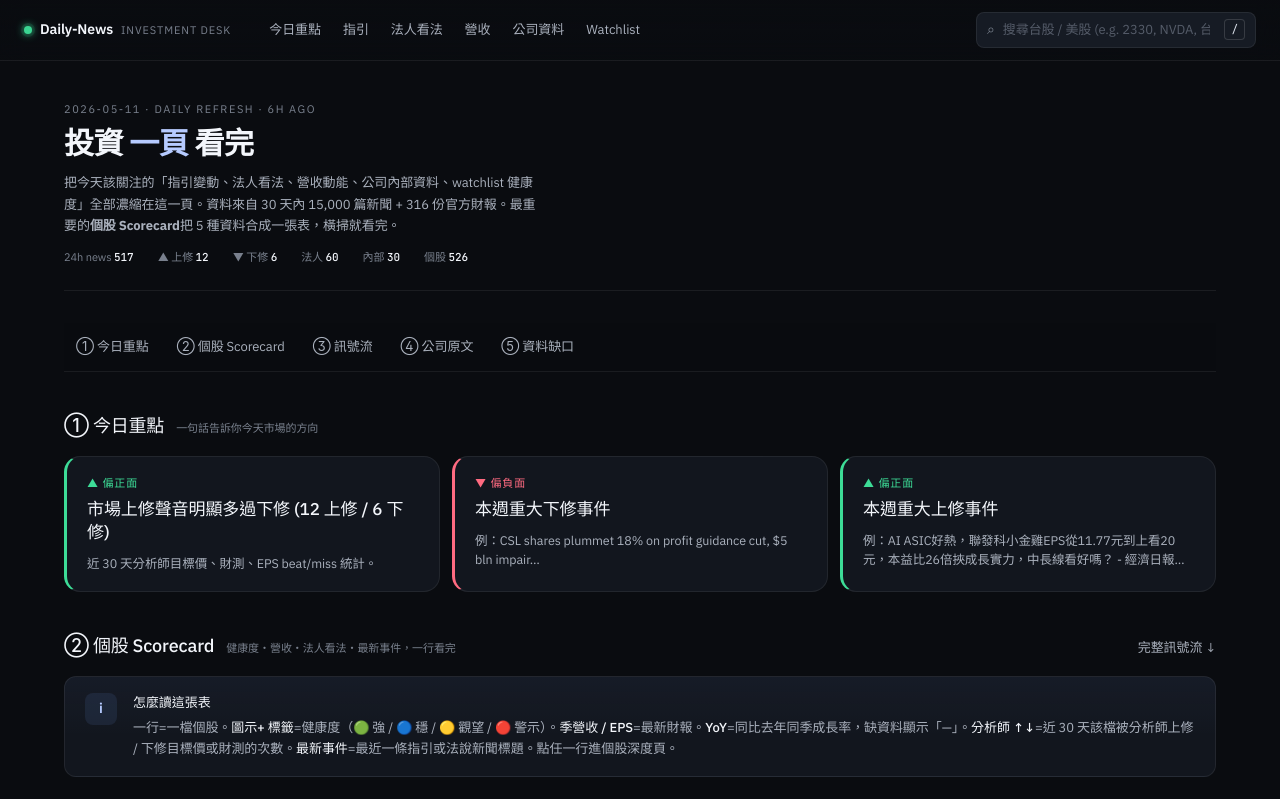
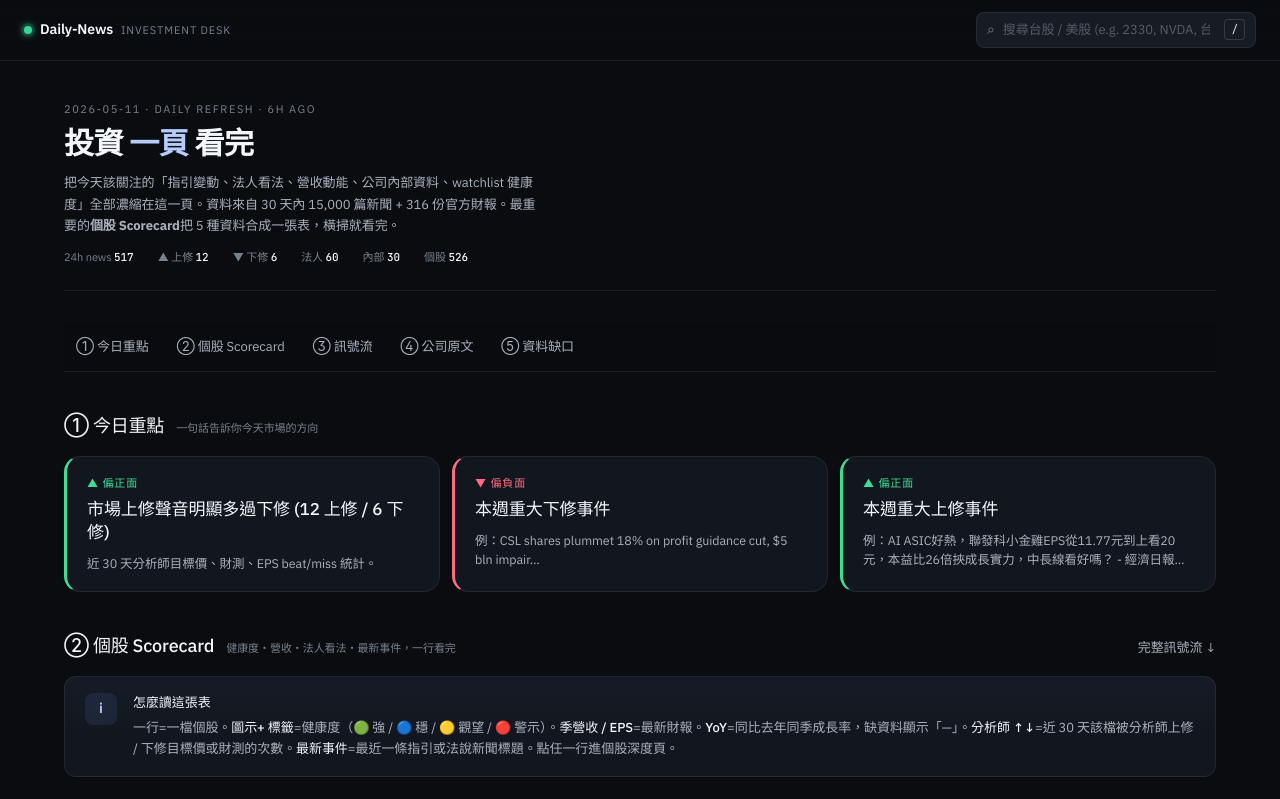
Before and after one commit to andys0919/daily-news, an Astro site in the folder web/: page / in a window 1280 px wide. Shown: the top 799 px of the page. Built offline with nearby package versions, Linux system fonts and the light colour scheme; Astro itself is replaced by a stand-in of ours.

Commit message:
ui(dashboard): strip top-nav anchor links
Per user — "上面不用搞一堆 懶得看". Remove the 6 anchor links from the
sticky top bar (今日重點 / 指引 / 法人看法 / 營收 / 公司資料 / Watchlist).

Top bar now contains only brand + search box. Section navigation
remains available via the in-page .sec-index sticky bar (only visible
once user scrolls past the hero), and via the explicit section headers
(① ② ③ ④ ⑤) within the page.

Co-Authored-By: Claude Opus 4.7 (1M context) <noreply@anthropic.com>

```diff
--- a/web/src/layouts/Base.astro
+++ b/web/src/layouts/Base.astro
@@ -7,14 +7,7 @@ interface Props {
   active?: string;
 }
 const { title = "投資決策 Dashboard", active = "home" } = Astro.props;
-const nav = [
-  { id: "takeaway", href: "/#takeaway", label: "今日重點" },
-  { id: "guidance", href: "/#guidance", label: "指引" },
-  { id: "analyst", href: "/#analyst", label: "法人看法" },
-  { id: "revenue", href: "/#revenue", label: "營收" },
-  { id: "internal", href: "/#internal", label: "公司資料" },
-  { id: "watchlist", href: "/#watchlist", label: "Watchlist" },
-];
+const nav: { id: string; href: string; label: string }[] = [];
 
 // Embed lightweight ticker index as JSON for client-side search.
 const tickers = (tickerIndex.tickers ?? []).map((t: any) => ({
@@ -47,11 +40,13 @@ const tickers = (tickerIndex.tickers ?? []).map((t: any) => ({
           <span class="brand-name">Daily-News</span>
           <span class="brand-meta">Investment Desk</span>
         </a>
-        <div class="navlinks">
-          {nav.map((n) => (
-            <a href={n.href} class="navlink" data-active={active === n.id ? "" : undefined}>{n.label}</a>
-          ))}
-        </div>
+        {nav.length > 0 && (
+          <div class="navlinks">
+            {nav.map((n) => (
+              <a href={n.href} class="navlink" data-active={active === n.id ? "" : undefined}>{n.label}</a>
+            ))}
+          </div>
+        )}
         <div class="topnav-search" style="margin-left: auto; position: relative;">
           <div class="search-box">
             <span class="search-icon">⌕</span>
```
